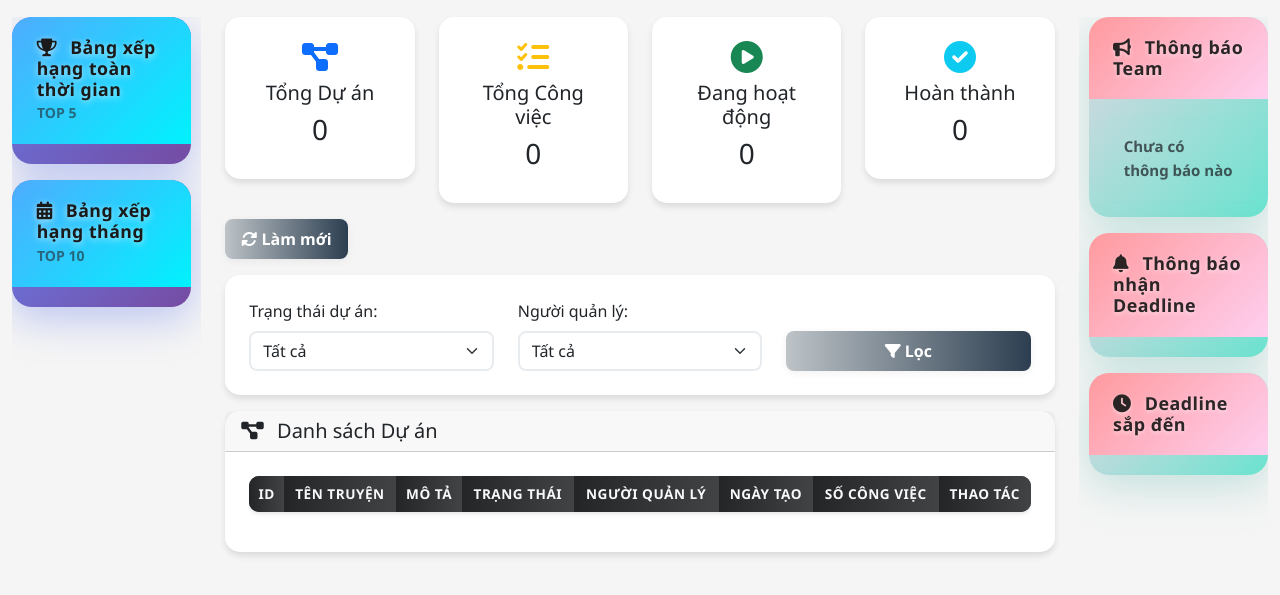
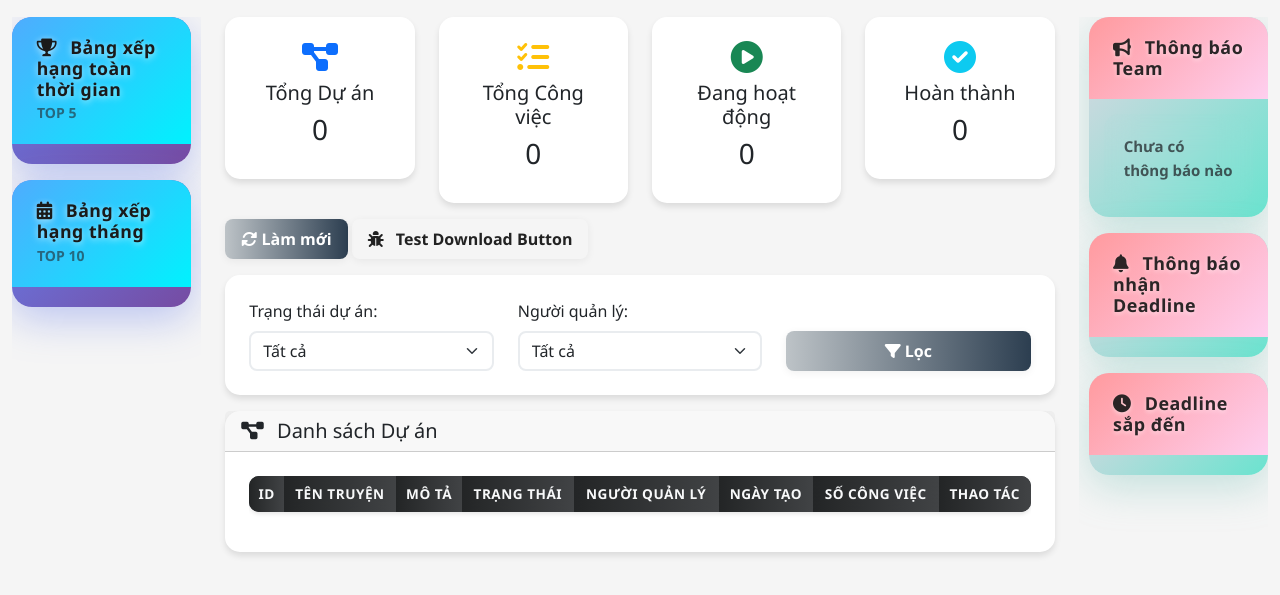
Before and after one commit to Daicasanco/GardenMoon, a plain HTML site: page index.html in a window 1280 px wide. Shown: the part 69-664 px from the top of the page. Drawn offline with nearby package versions, Linux system fonts and the light colour scheme; a script that the page names is missing.

Commit message:
Add files via upload

```diff
--- a/index.html
+++ b/index.html
@@ -195,6 +195,10 @@
             </button>
             <button class="btn btn-secondary" onclick="refreshData()">
                 <i class="fas fa-sync-alt"></i> Làm mới
+            </button>
+            <button class="btn btn-outline-warning" onclick="window.open('test-download-button.html', '_blank')">
+                <i class="fas fa-bug me-2"></i>
+                Test Download Button
             </button>
         </div>
 
```
